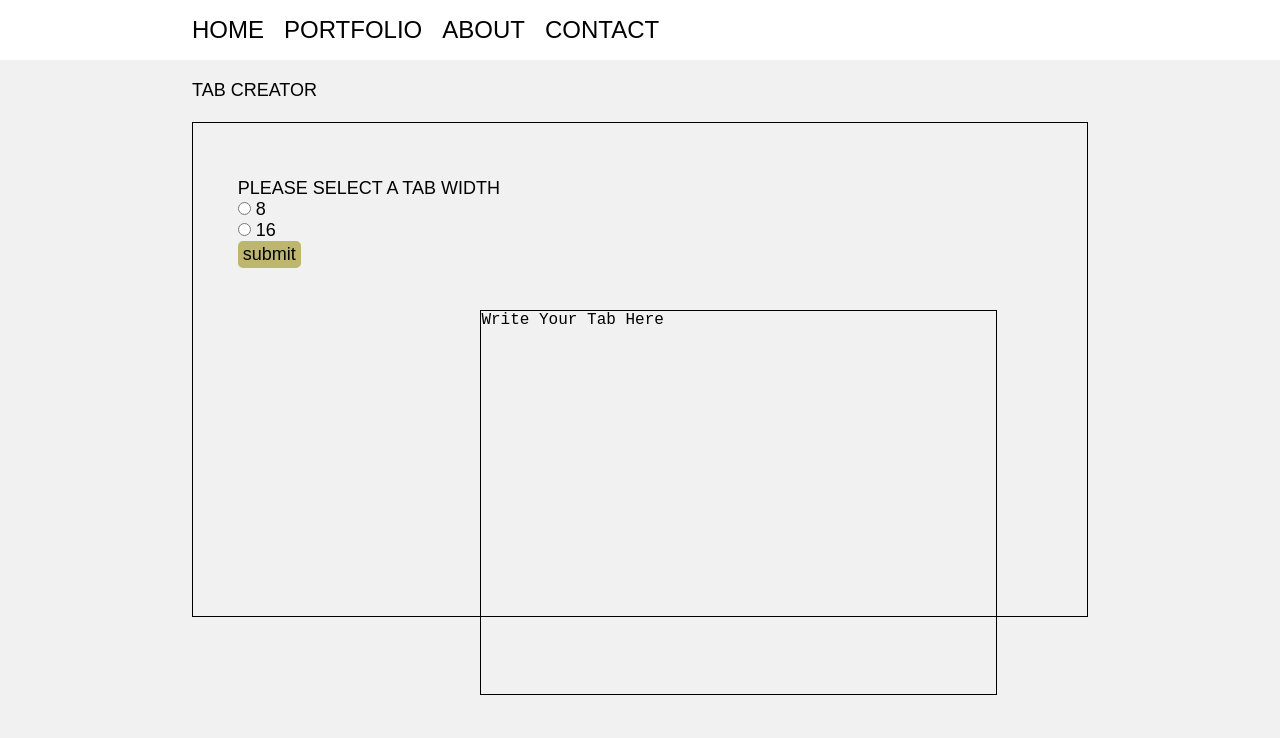
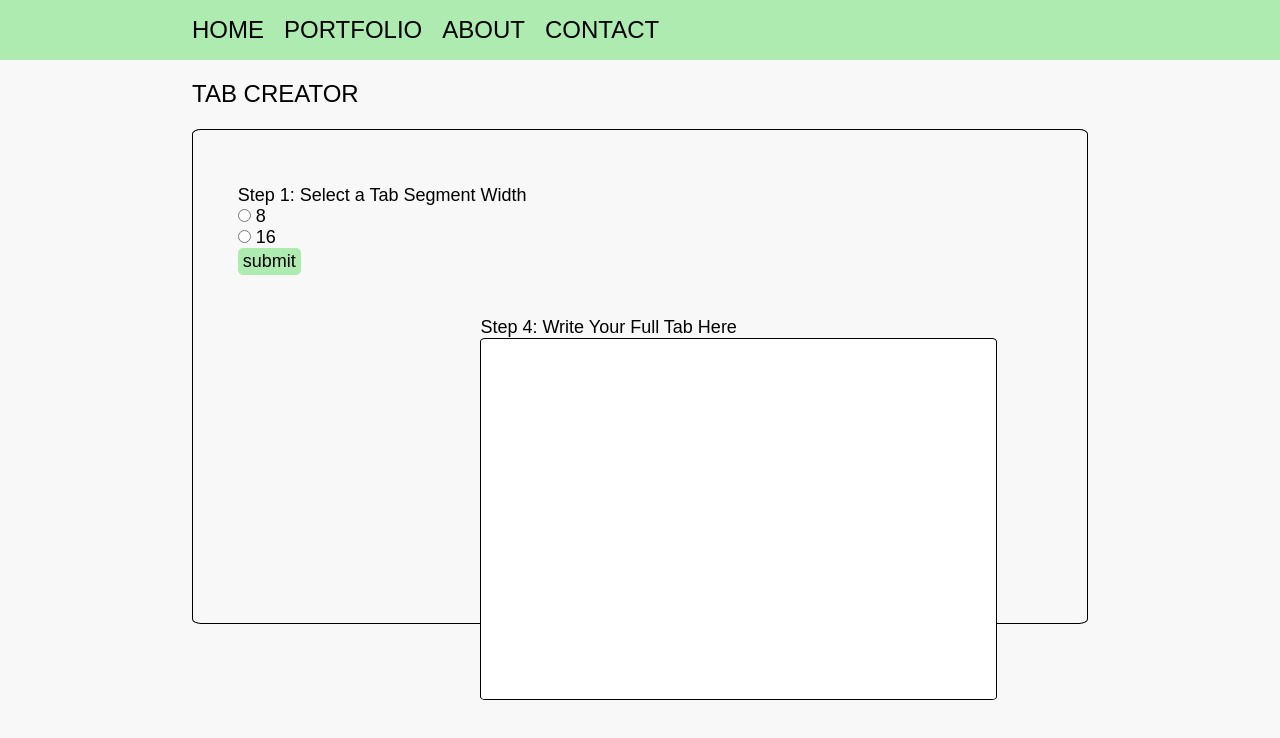
Before and after one commit to JyeTremlett/TabMaker, a plain HTML site: page index.html in a window 1280 px wide. Drawn offline with Linux system fonts and the light colour scheme.

Commit message:
adjusted colours and other styling. Added titles with steps 1 through 4 for each stage of the tab creation process for user experience

```diff
--- a/index.html
+++ b/index.html
@@ -31,11 +31,13 @@
 
                 <!-- div for user selecting tab width -->
                 <form class="width-selector">
-                    <h2>Please Select a Tab Width</h2>
+                    <h2>Step 1: Select a Tab Segment Width</h2>
                     <input type="radio" id="width8" name="max-width" value="8">
-                    <label for="width8">8</label><br>
+                    <label for="width8">8</label>
+                    <br>
                     <input type="radio" id="width16" name="max-width" value="16">
-                    <label for="width16">16</label><br>
+                    <label for="width16">16</label>
+                    <br>
 
                     <!-- todo: add an option to enter any width -->
                     <!-- <input type="number" id="other" name="max-width" value="other">
@@ -58,7 +60,7 @@
 
             <!-- div for input of full tab  -->
             <div class="full-tab-creator">
-                <label for="tab-text">Write Your Tab Here</label>
+                <label for="tab-text">Step 4: Write Your Full Tab Here</label>
                 <br>
                 <textarea id="tab-text" name="tab-text" rows="20" cols="50"></textarea>
             </div>
--- a/js/tabdisplayer.js
+++ b/js/tabdisplayer.js
@@ -85,7 +85,7 @@ function Tab(width) {
         let context = document.querySelector(section);
         let output = '';
 
-        output += '<h2>Please Fill in the Tab as Required</h2>';
+        output += '<h2>Step 2: Fill in the Tab Segment as Required</h2>';
 
         for (let string = 0; string < 6; string++) {
             output += '|';
@@ -138,7 +138,7 @@ function Tab(width) {
 
         let note;
         let context = document.querySelector(section);
-        let output = '';
+        let output = 'Step 3: Copy Your Tab Finished Tab Segment<br>';
 
         let stringnames = ['e', 'B', 'G', 'D', 'A', 'E']
 
--- a/style.css
+++ b/style.css
@@ -1,7 +1,7 @@
 
 /* overall styling */
 body {
-    background-color: #F1F1F1;
+    background-color: #f8f8f8;
     font-family: arial;
 }
 
@@ -9,9 +9,15 @@ p {
     font-family: monospace;
 }
 
-h1, h2 {
+h1 {
     padding-top: 10px;
+text-decoration: none;
+    font-size: x-large;
     text-transform: uppercase;
+}
+
+h2, label {
+    padding-top: 10px;
     text-decoration: none;
     font-size: large;
 }
@@ -24,7 +30,7 @@ h1, h2 {
     top: 0;
     width: 100%;
     height: 60px;
-    background-color: white;
+    background-color: rgb(174, 235, 176);
     display: flex;
     flex-wrap: wrap;
     z-index: 1000;
@@ -67,8 +73,10 @@ h1, h2 {
     display: block;
     padding: 5% 10% 50% 5%;
     border: 0.5px solid black;
+border-radius: 1%;
 }
 
+/* styling for tab segment creation */
 .main-content .tab-input .tab-segment-creator {
     float: left;
 }
@@ -86,7 +94,7 @@ h1, h2 {
     border-radius: 5px;
     cursor: pointer;
     padding: 3px 5px 3px 5px;
-    background-color: darkkhaki;
+    background-color: rgb(174, 235, 176);
 }
 
 /* unfinished feature: ability to enter any width
@@ -98,9 +106,16 @@ input[type=radio] {
     appearance: radio;
 }
 
+
+/* styling for tab writing field */
 .main-content .tab-input .full-tab-creator {
+float: right;
+}
+
+.main-content .tab-input .full-tab-creator textarea {
+    background-color: white;
     border: 0.5px solid black;
-    float: right;
+    border-radius: 1%;
     font-family: monospace;
 }
 
```
